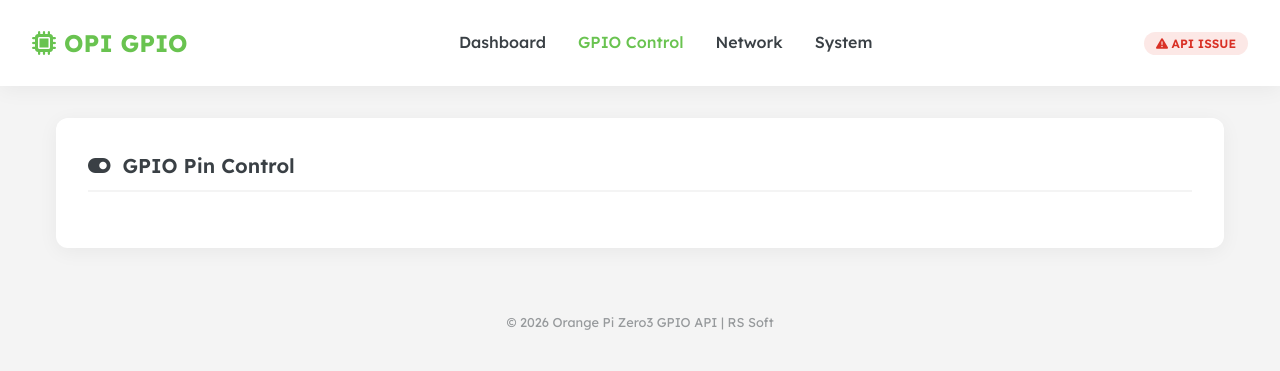
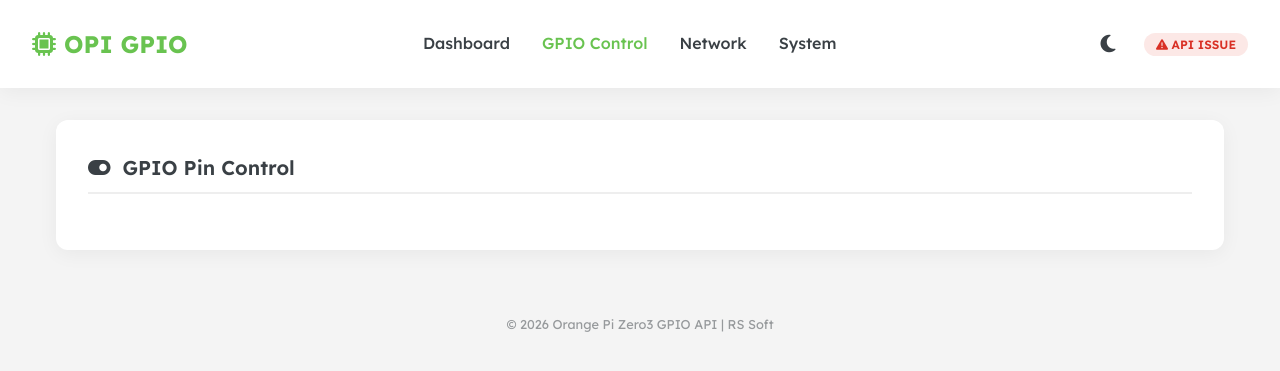
Before and after one commit to Azazel101/orangepi-zero3-gpio-api, a Flask app: page /gpio in a window 1280 px wide. Shown: the top 371 px of the page. Run offline with Flask 3, Linux system fonts and the light colour scheme; data that the repository does not hold is empty.

Commit message:
Implemented Dark/Light mode with local storage persistence

```diff
--- a/web/static/css/style.css
+++ b/web/static/css/style.css
@@ -10,6 +10,30 @@
     --loxone-error: #d93025;
     --loxone-error-bg: #fce8e6;
     --transition: all 0.3s ease;
+
+    /* Theme Variables - Default Light */
+    --bg-body: var(--loxone-light-grey);
+    --bg-card: var(--loxone-white);
+    --bg-stat: var(--loxone-light-grey);
+    --bg-header: var(--loxone-white);
+    --text-main: var(--loxone-dark-grey);
+    --text-dim: #888;
+    --border-color: #eee;
+    --input-bg: var(--loxone-white);
+    --input-border: #ddd;
+}
+
+body.dark-mode {
+    --bg-body: #121212;
+    --bg-card: #1e1e1e;
+    --bg-stat: #2a2a2a;
+    --bg-header: #1e1e1e;
+    --text-main: #e0e0e0;
+    --text-dim: #aaa;
+    --border-color: #333;
+    --loxone-shadow: 0 4px 20px rgba(0, 0, 0, 0.3);
+    --input-bg: #2a2a2a;
+    --input-border: #444;
 }
 
 * {
@@ -85,7 +110,7 @@ main {
     display: flex;
     align-items: center;
     gap: 0.75rem;
-    border-bottom: 2px solid var(--loxone-light-grey);
+    border-bottom: 2px solid var(--border-color);
     padding-bottom: 0.5rem;
 }
 
@@ -178,6 +203,27 @@ button.danger:hover {
     filter: brightness(0.8);
 }
 
+#theme-toggle {
+    background: transparent;
+    color: var(--text-main);
+    border: none;
+    padding: 0.5rem;
+    font-size: 1.25rem;
+    cursor: pointer;
+    margin-left: 1rem;
+    display: flex;
+    align-items: center;
+    justify-content: center;
+    border-radius: 50%;
+    width: 40px;
+    height: 40px;
+}
+
+#theme-toggle:hover {
+    background: var(--bg-stat);
+    transform: none;
+}
+
 /* GPIO Specific */
 .pin-grid {
     display: grid;
--- a/web/static/js/main.js
+++ b/web/static/js/main.js
@@ -23,3 +23,23 @@ async function checkConnection() {
 setInterval(checkConnection, 5000);
 // Initial check
 checkConnection();
+
+// Theme Toggle
+const themeToggle = document.getElementById('theme-toggle');
+if (themeToggle) {
+    themeToggle.addEventListener('click', () => {
+        const isDark = document.body.classList.toggle('dark-mode');
+        localStorage.setItem('theme', isDark ? 'dark' : 'light');
+
+        // Update Icon
+        const icon = themeToggle.querySelector('i');
+        if (isDark) {
+            icon.classList.replace('fa-moon', 'fa-sun');
+        } else {
+            icon.classList.replace('fa-sun', 'fa-moon');
+        }
+
+        // Notify charts or other components
+        window.dispatchEvent(new CustomEvent('themeChanged', { detail: { theme: isDark ? 'dark' : 'light' } }));
+    });
+}
--- a/web/templates/layout.html
+++ b/web/templates/layout.html
@@ -21,10 +21,26 @@
             <a href="/network" class="{{ 'active' if request.path == '/network' }}">Network</a>
             <a href="/system" class="{{ 'active' if request.path == '/system' }}">System</a>
         </nav>
-        <div class="user-status" id="connection-status">
-            <span class="badge badge-success"><i class="fas fa-check-circle"></i> Connected</span>
+        <div style="display: flex; align-items: center; gap: 1rem;">
+            <button id="theme-toggle" title="Toggle Dark/Light Mode">
+                <i class="fas fa-moon"></i>
+            </button>
+            <div class="user-status" id="connection-status">
+                <span class="badge badge-success"><i class="fas fa-check-circle"></i> Connected</span>
+            </div>
         </div>
     </header>
+
+    <script>
+        // Init theme before body renders to avoid flash
+        (function () {
+            const savedTheme = localStorage.getItem('theme');
+            if (savedTheme === 'dark') {
+                document.body.classList.add('dark-mode');
+                document.querySelector('#theme-toggle i')?.classList.replace('fa-moon', 'fa-sun');
+            }
+        })();
+    </script>
 
     <main>
         {% block content %}{% endblock %}
```
Also changed, not shown: other parts of web/static/css/style.css (+13 -9 lines), web/templates/index.html (+23 -0 lines).
